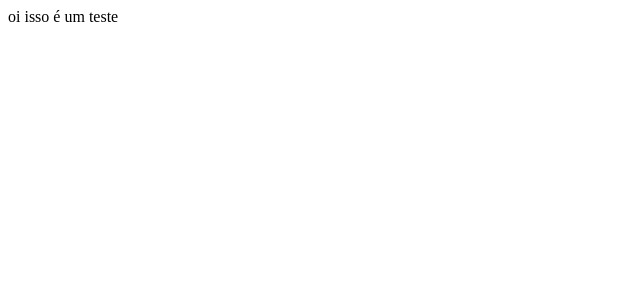
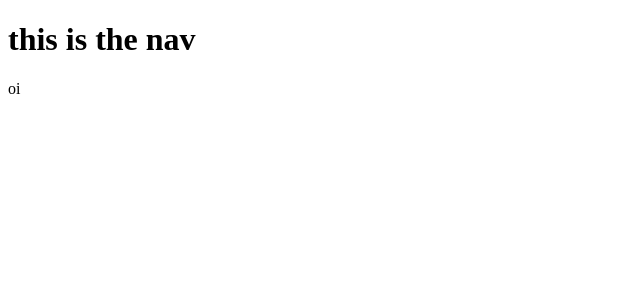
Before and after one commit to guerrinharj/todolist-app, a Vue app: page / in a window 1280 px wide. Shown: the top 300 px of the page, without its empty margins (0-640 px from the left). Built offline with nearby package versions, Linux system fonts and the light colour scheme.

Commit message:
added some components

```diff
--- a/src/App.vue
+++ b/src/App.vue
@@ -1,14 +1,17 @@
 <template>
-  <hello-world></hello-world>
+  <the-nav></the-nav>
+  <the-list></the-list>
 </template>
 
 <script>
-import HelloWorld from './components/HelloWorld.vue'
+import TheNav from './components/TheNav.vue'
+import TheList from './components/TheList.vue'
 
 export default {
   name: 'App',
   components: {
-    HelloWorld
+    TheNav,
+    TheList
   }
 }
 </script>
--- a/src/components/HelloWorld.vue
+++ /dev/null
@@ -1,19 +0,0 @@
-<template>
-  <div class="hello">
-  oi isso é um teste
-  </div>
-</template>
-
-<script>
-export default {
-  name: 'HelloWorld',
-  props: {
-    msg: String
-  }
-}
-</script>
-
-<!-- Add "scoped" attribute to limit CSS to this component only -->
-<style scoped>
-
-</style>
--- /dev/null
+++ b/src/components/ListItem.vue
@@ -0,0 +1,13 @@
+<template>
+  <div>
+  <p> oi </p>
+  </div>
+</template>
+
+<script>
+
+</script>
+
+<style scoped>
+
+</style>
--- /dev/null
+++ b/src/components/TheList.vue
@@ -0,0 +1,17 @@
+<template>
+  <list-item> </list-item>
+</template>
+
+<script>
+import ListItem from './ListItem.vue'
+
+export default {
+  components: {
+    ListItem
+  }
+}
+</script>
+
+<style>
+
+</style>
--- /dev/null
+++ b/src/components/TheNav.vue
@@ -0,0 +1,11 @@
+<template>
+  <h1> this is the nav </h1>
+</template>
+
+<script>
+
+</script>
+
+<style>
+
+</style>
```
